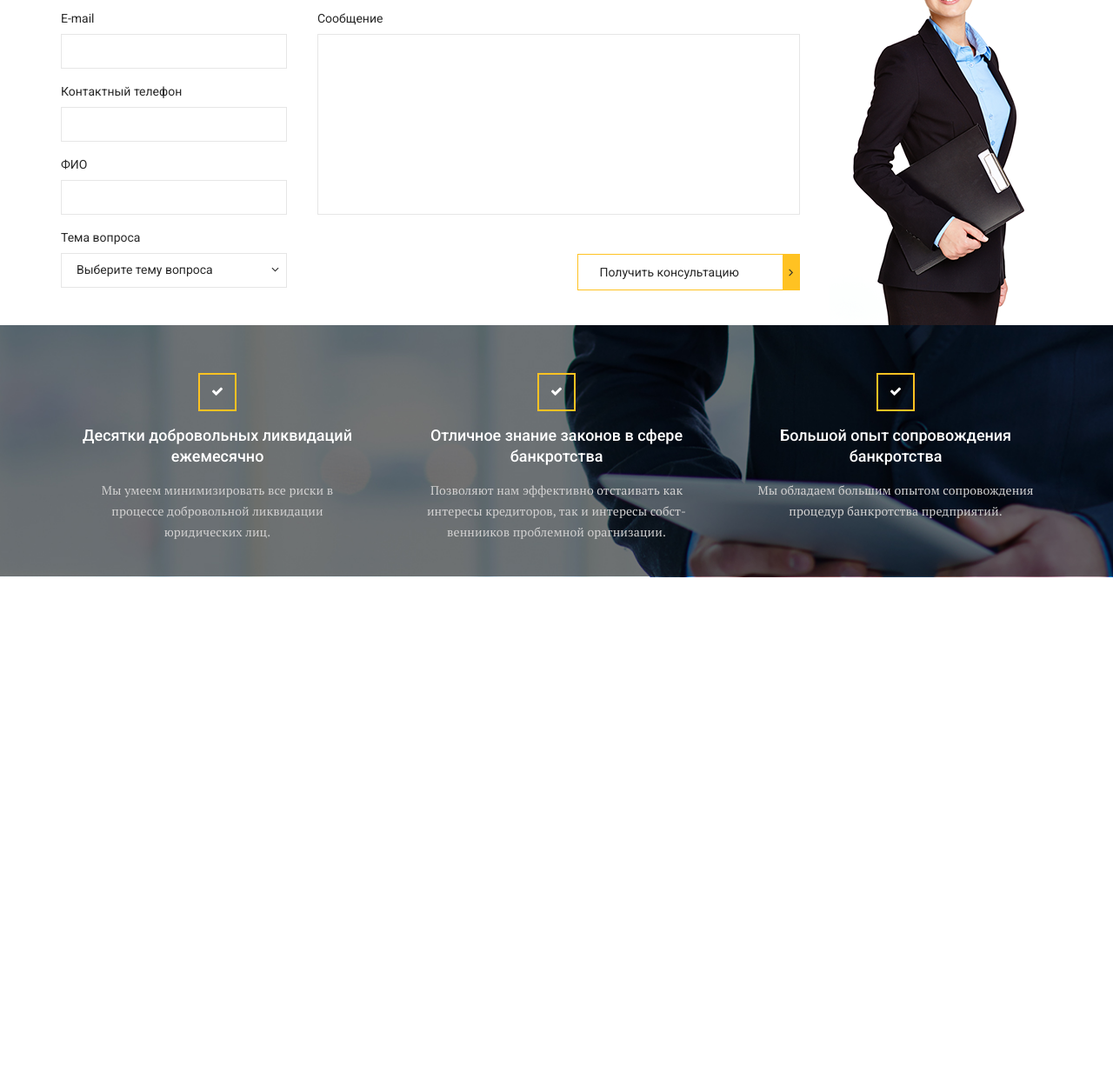
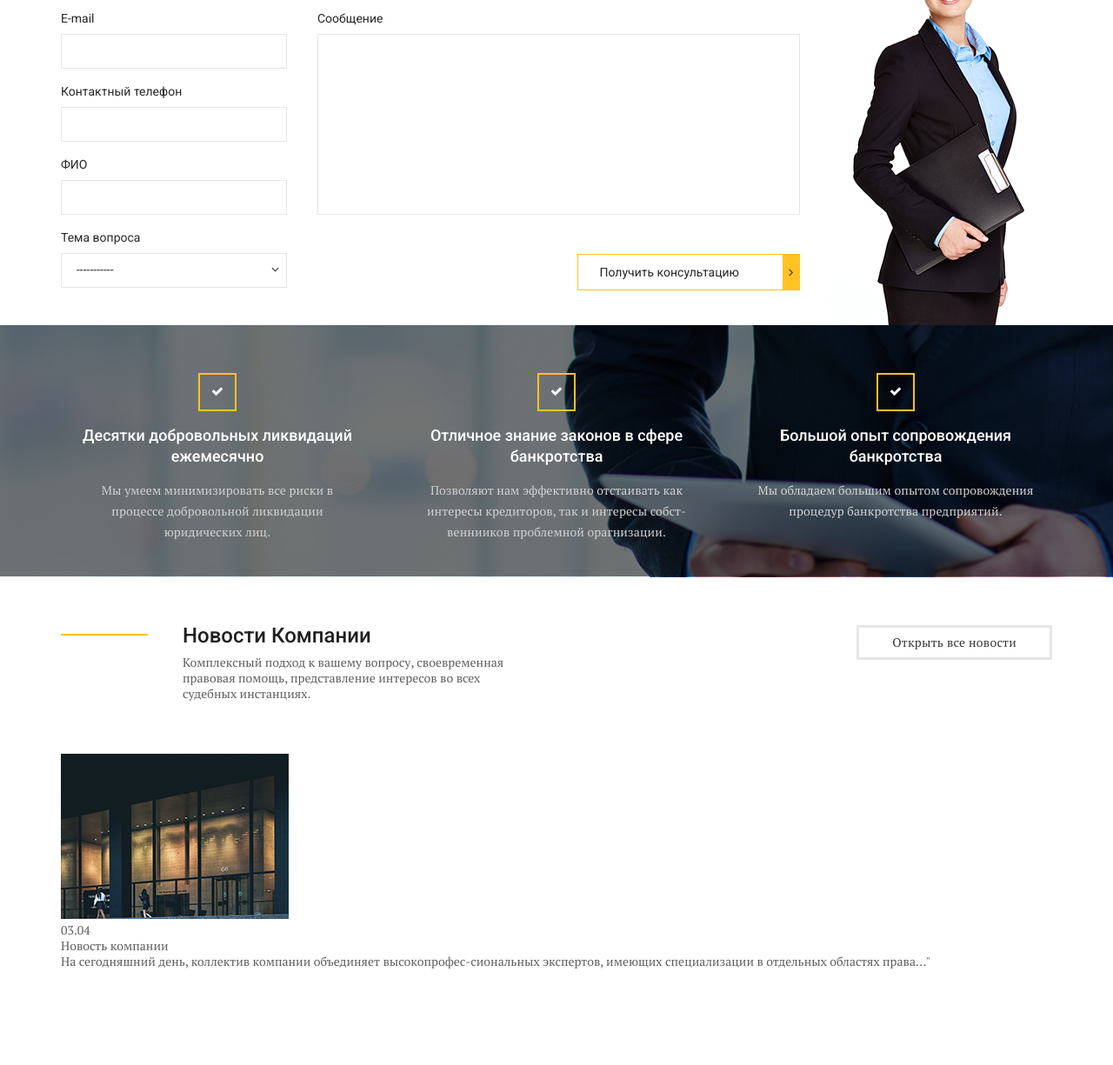
Before and after one commit to slumber-parties/business, a plain HTML site: page index.html in a window 1280 px wide. Shown: the part 1704-2929 px from the top of the page at 87% size. Before the commit the page ends 2368 px from the top, so only its background shows below. Drawn offline with nearby package versions, Linux system fonts and the light colour scheme; files whose address does not match are found by name.

Commit message:
feat: add block news

```diff
--- a/css/style.css
+++ b/css/style.css
@@ -201,19 +201,22 @@ body {
 .services {
   padding: 50px 0px 30px;
 }
-.services__top {
+.services__top,
+.news__top {
   display: flex;
   justify-content: space-between;
   margin-bottom: 60px;
 }
 .services__title-box,
-.form__title-box {
+.form__title-box,
+.news__title-box {
   max-width: 520px;
   padding-left: 140px;
   position: relative;
 }
 .services__title-box:before,
-.form__title-box:before {
+.form__title-box:before,
+.news__title-box:before {
   content: "";
   position: absolute;
   width: 100px;
@@ -223,7 +226,8 @@ body {
   top: 10px;
 }
 .services__title,
-.form__title {
+.form__title,
+.news__title {
   font-size: 24px;
   font-weight: 500;
   line-height: 24px;
@@ -232,10 +236,12 @@ body {
   margin-bottom: 10px;
 }
 .services__text,
-.form__text {
+.form__text,
+.form__news {
   letter-spacing: 0.1px;
 }
-.services__btn a {
+.services__btn a,
+.news__btn a {
   color: #373636;
   letter-spacing: 0.25px;
   line-height: 24px;
@@ -482,3 +488,6 @@ textarea {
   left: 50%;
   transform: translateX(-50%);
 }
+.news {
+  padding: 55px 0 110px;
+}
--- a/index.html
+++ b/index.html
@@ -234,7 +234,7 @@
         <div class="form__inner">
           <div class="form__content">
             <div class="form__title-box">
-              <div class="form__title">Полуить Консультацию</div>
+              <div class="form__title">Получить Консультацию</div>
               <div class="form__text">
                 Комплексный подход к вашему вопросу, своевременная правовая
                 помощь, представление интересов во всех судебных инстанциях.
@@ -259,10 +259,10 @@
                     <label>
                       Тема вопроса
                       <select>
-                        <option>Выберите тему вопроса</option>
-                        <option>Выберите тему вопроса</option>
-                        <option>Выберите тему вопроса</option>
-                        <option>Выберите тему вопроса</option>
+                        <option>-----------</option>
+                        <option>-----------</option>
+                        <option>-----------</option>
+                        <option>-----------</option>
                       </select>
                     </label>
                   </div>
@@ -317,6 +317,39 @@
       </div>
     </section>
 
+    <section class="news">
+      <div class="container">
+        <div class="news__top">
+          <div class="news__title-box">
+            <div class="news__title">Новости Компании</div>
+            <div class=news__text">
+              Комплексный подход к вашему вопросу, своевременная правовая
+              помощь, представление интересов во всех судебных инстанциях.
+            </div>
+          </div>
+          <div class="news__btn">
+            <a href="#">Открыть все новости</a>
+          </div>
+        </div>
+
+        <div class="news__inner">
+          <div class="news__slider"></div>
+          <div class="news__blog">
+            <div class="news__images">
+              <img src="img/news-1.jpg" alt="news-1">
+              <div class="news__date">03.04</div>
+            </div>
+            <div class="news__blog-title">
+              Новость компании
+            </div>
+            <div class="news__blog-text">На сегодняшний день, коллектив компании объединяет высокопрофес-сиональных экспертов, имеющих специализации в отдельных областях права..."</div>
+          </div>
+          <div class="news__blog"></div>
+        </div>
+
+      </div>
+    </section>
+
     <div id="modal">
       <h2>HELLO</h2>
       <p>You are awesome</p>
```
Also changed, not shown: img/news-1.jpg (added), img/news-2.jpg (added).
